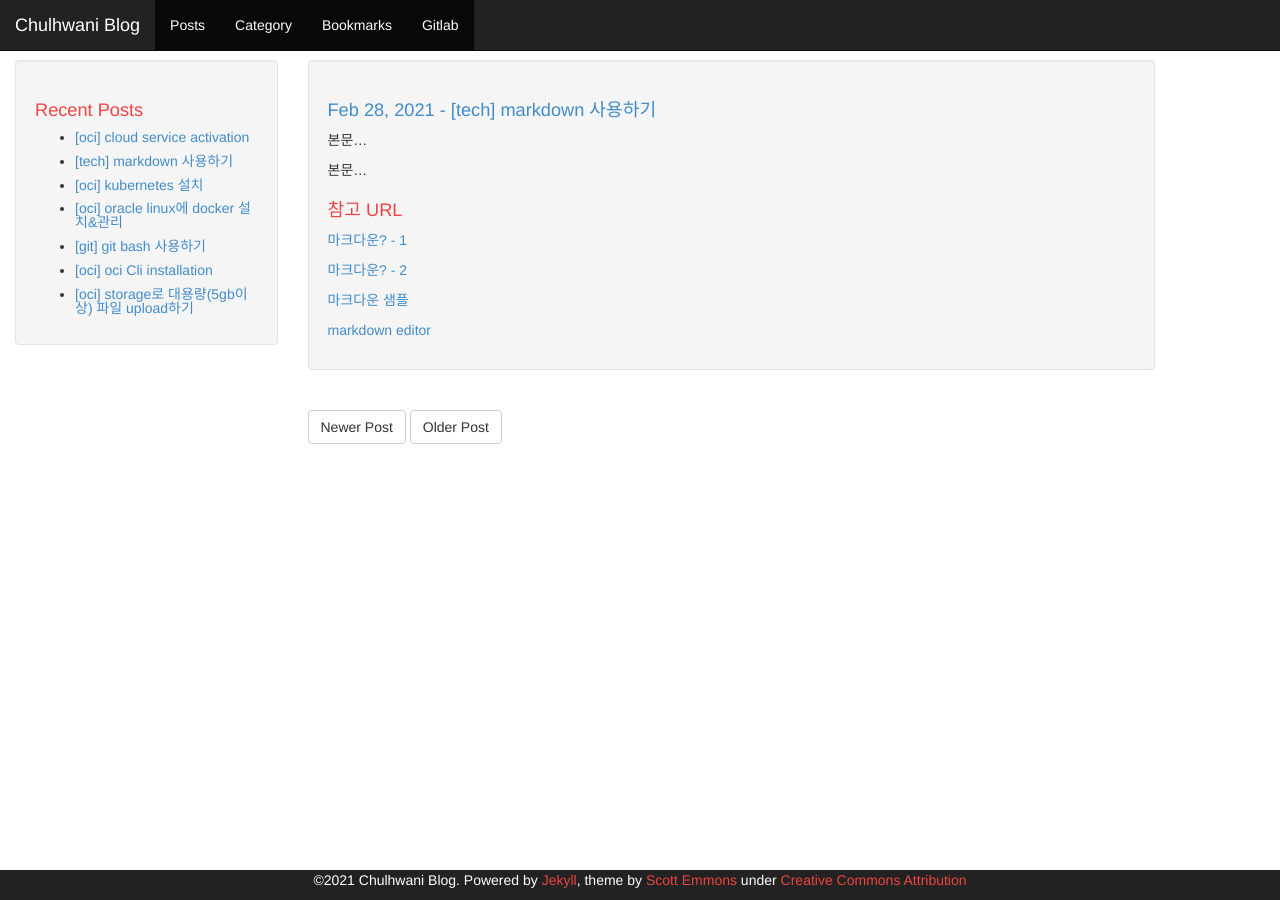
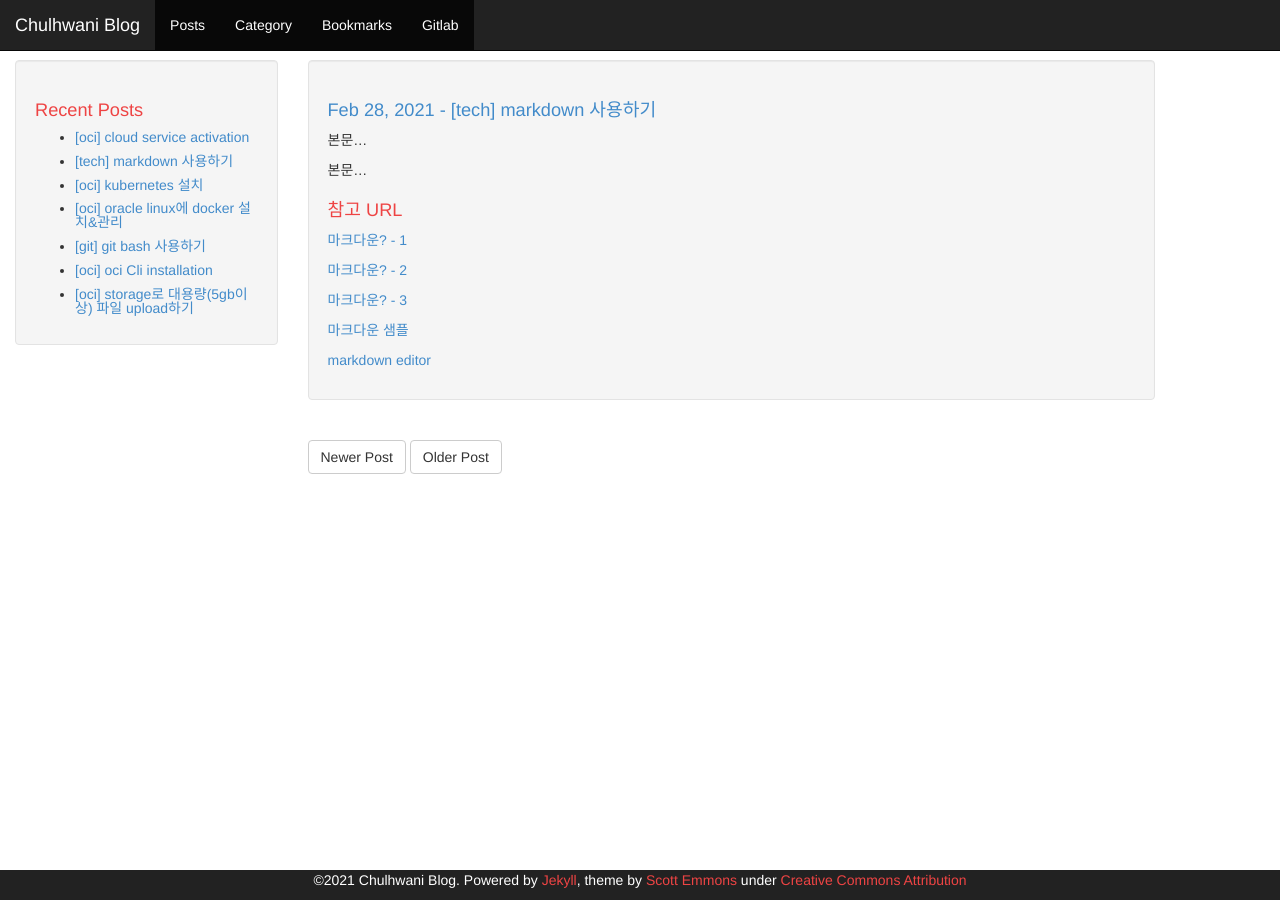
Before and after one commit to chulhwani/chulhwani.github.io, a Jekyll site: the page built from _posts/2021-02-28-[TECH] markdown 사용하기.md, in a window 1280 px wide. Built offline with Jekyll 4.4.1, drawn with Linux system fonts in a browser that asks for light colours; our own code applies the rules of GitHub Pages for plain Markdown files.

Commit message:
Update 2021-02-28-[TECH] markdown 사용하기.md

```diff
--- a/_posts/2021-02-28-[TECH] markdown 사용하기.md
+++ b/_posts/2021-02-28-[TECH] markdown 사용하기.md
@@ -11,7 +11,9 @@ category: [ Tech ]
 # 참고 URL
 [마크다운? - 1](http://gjchoi.github.io/env/Kramdown(%EB%A7%88%ED%81%AC%EB%8B%A4%EC%9A%B4)-%EC%82%AC%EC%9A%A9%EB%B2%95/)
 
-[마크다운? - 2](https://theorydb.github.io/envops/2019/05/22/envops-blog-how-to-use-md/#%EC%9D%B4%EB%AF%B8%EC%A7%80%EB%A5%BC-%EC%89%BD%EA%B2%8C-%EC%97%85%EB%A1%9C%EB%93%9C-%ED%95%98%EB%8A%94-%EB%B0%A9%EB%B2%95)
+[마크다운? - 2](https://theorydb.github.io/envops/2019/05/22/envops-blog-how-to-use-md/#%EC%9D%B4%EB%AF%B8%EC%A7%80%EB%A5%BC-%EC%89%BD%EA%B2%8C-%EC%97%85%EB%A1%9C%EB%93%9C-%ED%95%98%EB%8A%94-%EB%B0%A9%EB%B2%95/)
+
+[마크다운? - 3](https://devinlife.com/howto%20github%20pages/markdown-syntax/)
 
 [마크다운 샘플](https://github.com/jonggyoukim/hands-on-oke/edit/master/setup.md)
 
```
